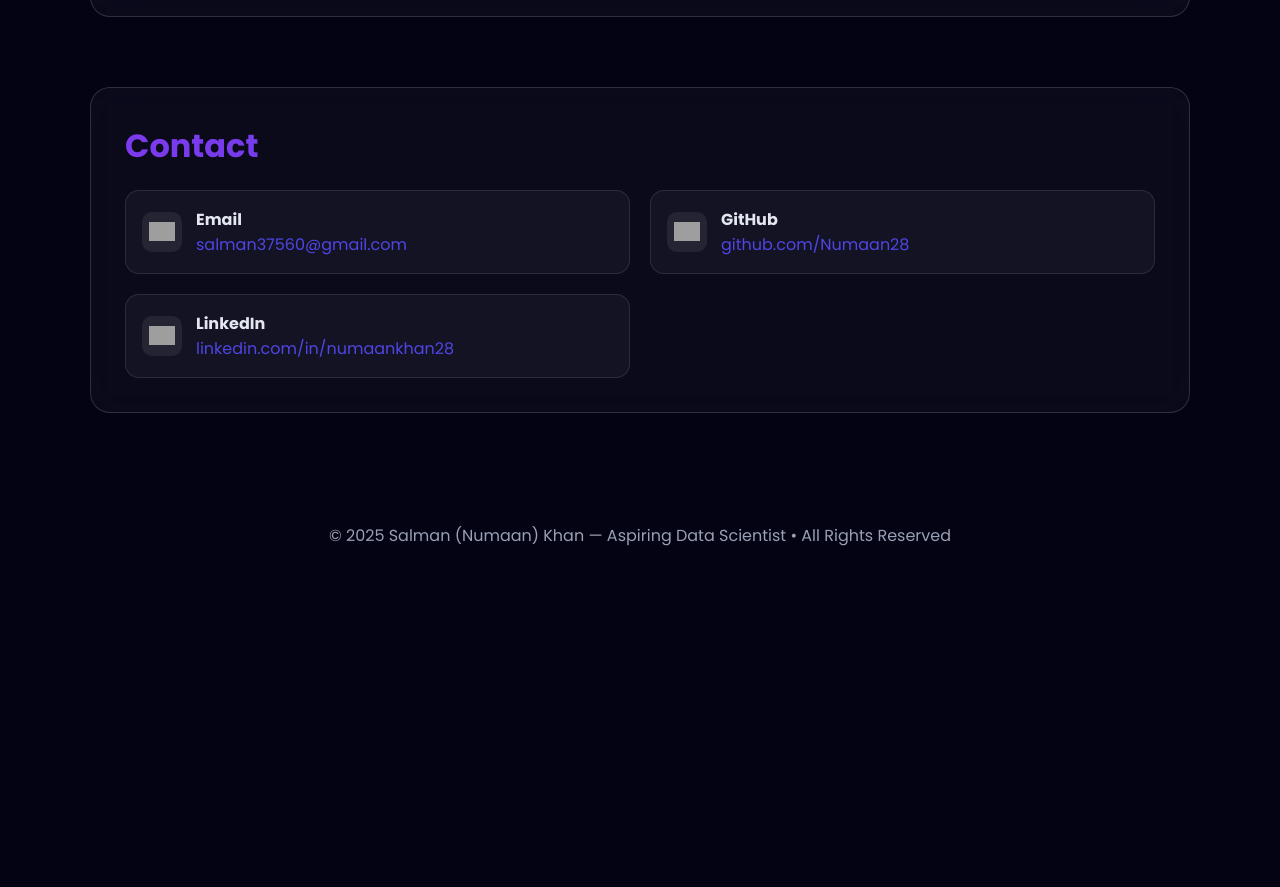
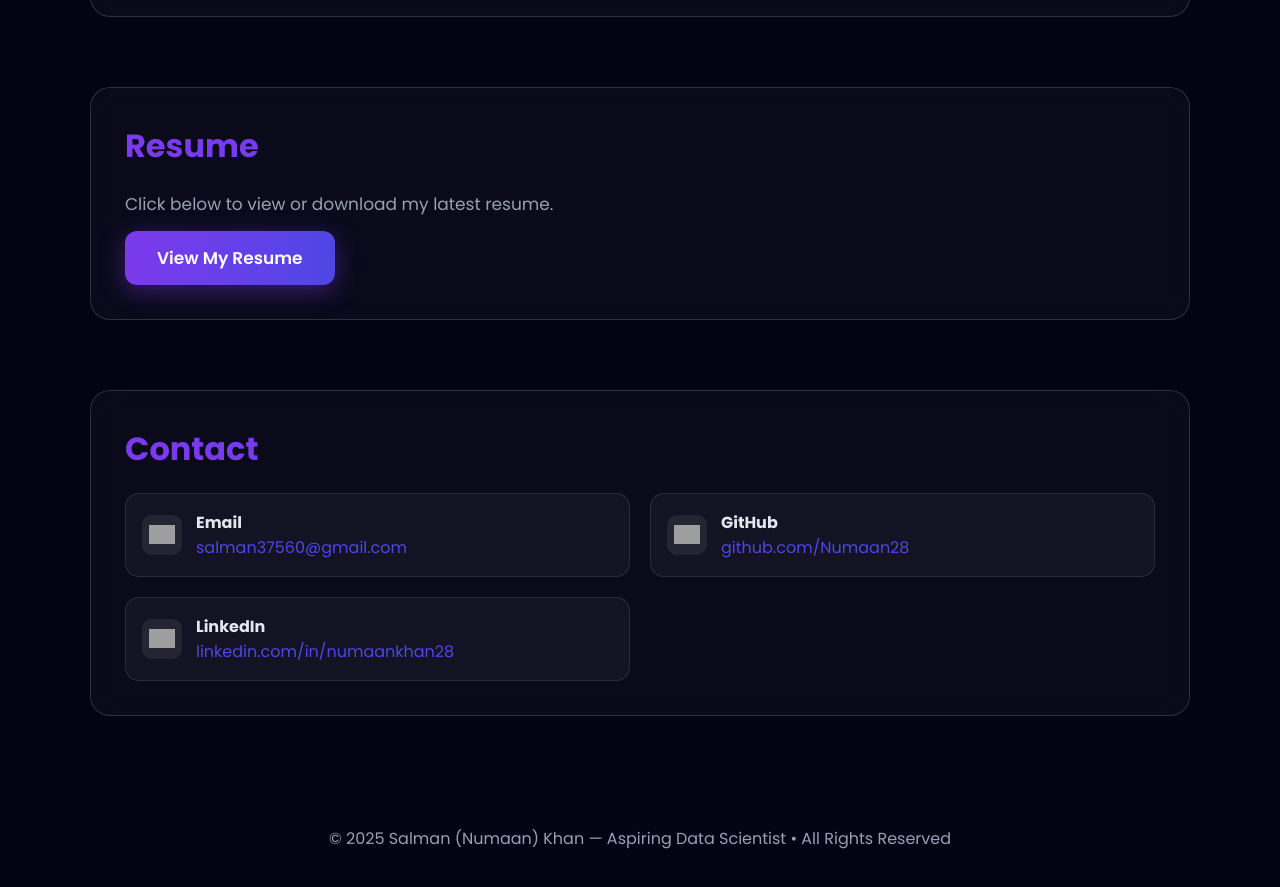
Before and after one commit to Numaan28/Numaan28.github.io, a plain HTML site: page index.html in a window 1280 px wide. Shown: the part 2184-3071 px from the top of the page. Before the commit the page ends 2772 px from the top, so only its background shows below. Drawn offline with Linux system fonts and the light colour scheme; grey boxes are pictures that could not be loaded.

Commit message:
added resume

```diff
--- a/index.html
+++ b/index.html
@@ -328,6 +328,19 @@
 
   </div>
 </section>
+</section>
+
+
+<section id="resume">
+  <h2>Resume</h2>
+  <p style="color:var(--muted); font-size:17px; line-height:1.7;">
+    Click below to view or download my latest resume.
+  </p>
+  <a href="https://drive.google.com/file/d/1VGAZEcKnJw8kKPuHzq07S1imQE0ut4zw/view?usp=sharing" class="btn" target="_blank" style="margin-top:12px; display:inline-block;">
+    View My Resume
+  </a>
+</section>
+
 
 <!-- CONTACT -->
 <section id="contact">
```
